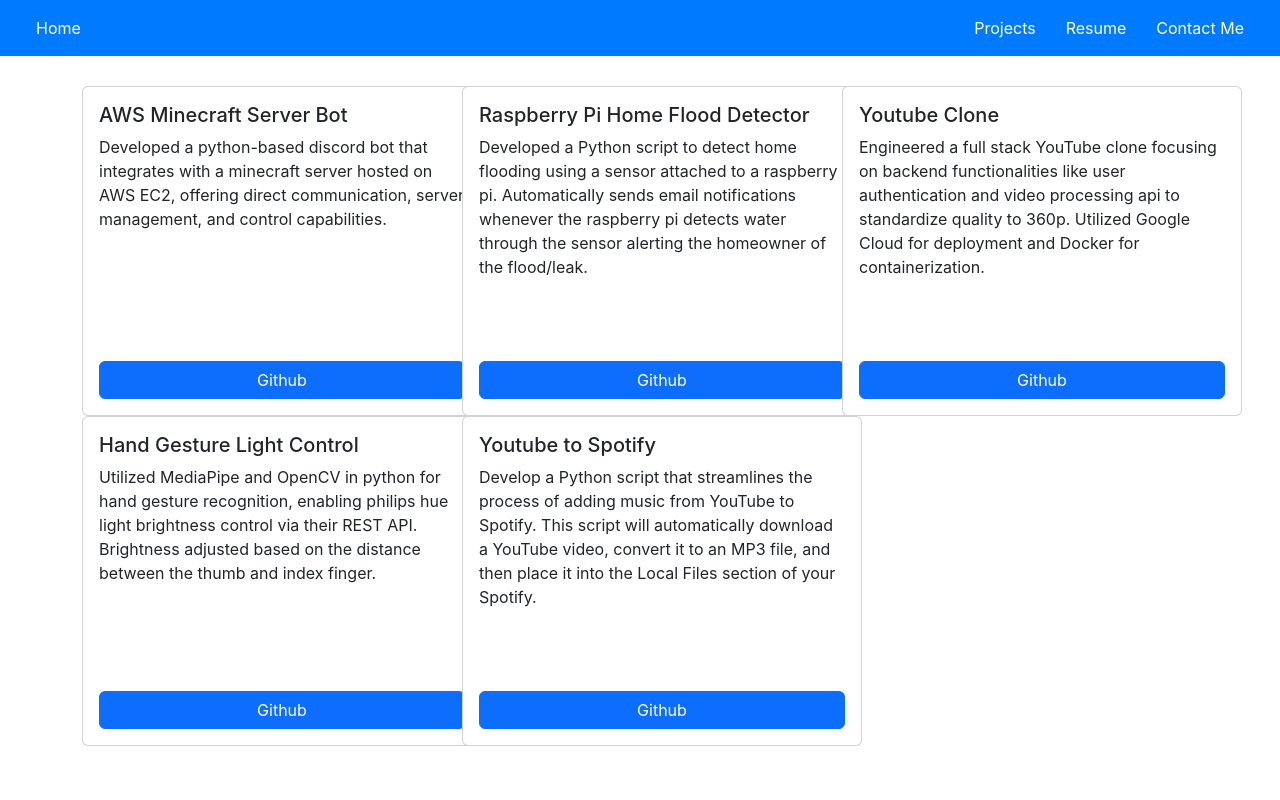
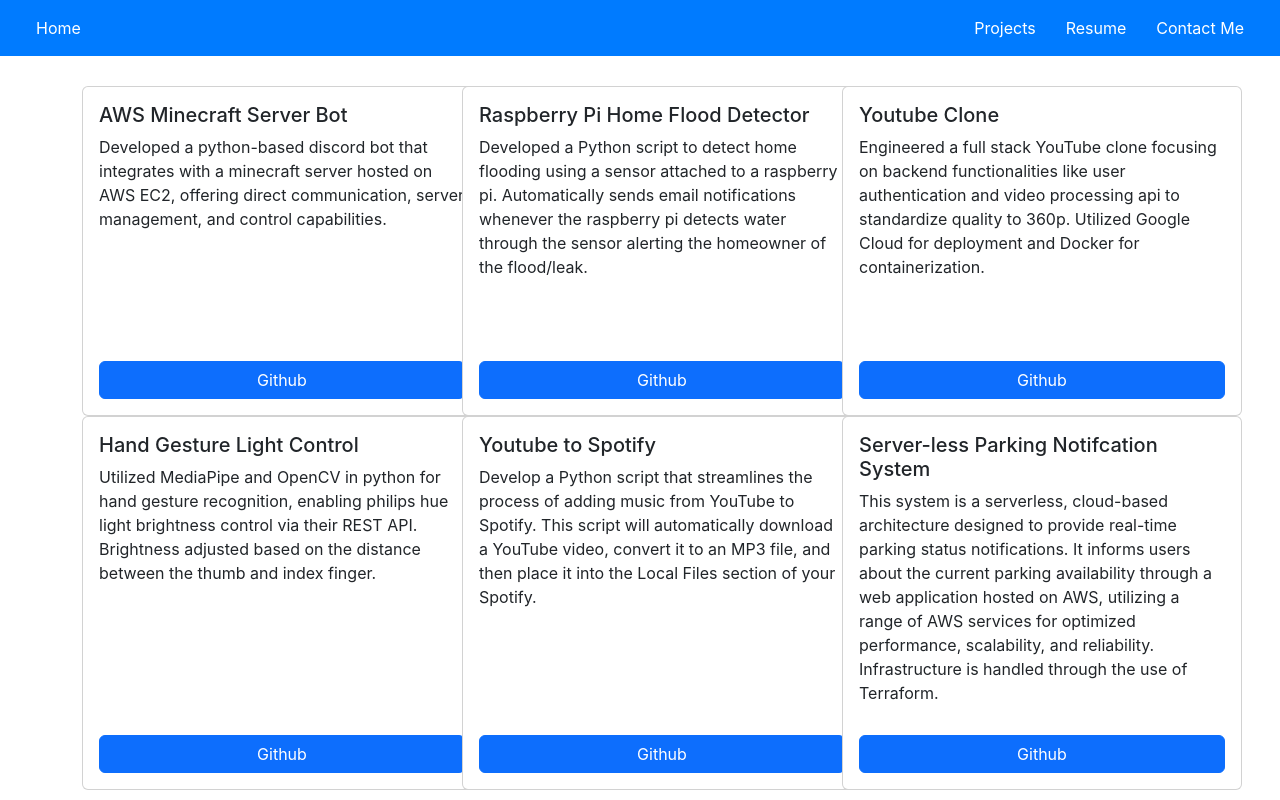
Before and after one commit to fsiddiqi03/Personal-Portfolio, a React (Create React App) app: page /Projects in a window 1280 px wide. Built offline with nearby package versions, Linux system fonts and the light colour scheme; the HTML template or start-up script is replaced by a standard one.

Commit message:
added new project

```diff
--- a/src/components/Projects/Projects.tsx
+++ b/src/components/Projects/Projects.tsx
@@ -54,6 +54,14 @@
     imageUrl: "https://via.placeholder.com/150",
     buttonUrl: "https://github.com/fsiddiqi03/Yotube-to-Spotify",
   },
+  {
+    id: 5,
+    title: "Server-less Parking Notifcation System",
+    description:
+      "This system is a serverless, cloud-based architecture designed to provide real-time parking status notifications. It informs users about the current parking availability through a web application hosted on AWS, utilizing a range of AWS services for optimized performance, scalability, and reliability. Infrastructure is handled through the use of Terraform.",
+    imageUrl: "https://via.placeholder.com/150",
+    buttonUrl: "https://github.com/fsiddiqi03/Parking-Status-Website",
+  },
 ];
 
 const Projects = () => {
--- a/src/custom.d.ts
+++ /dev/null
@@ -1,4 +0,0 @@
-declare module '*.pdf' {
-    const content: string;
-    export default content;
-  }
```
